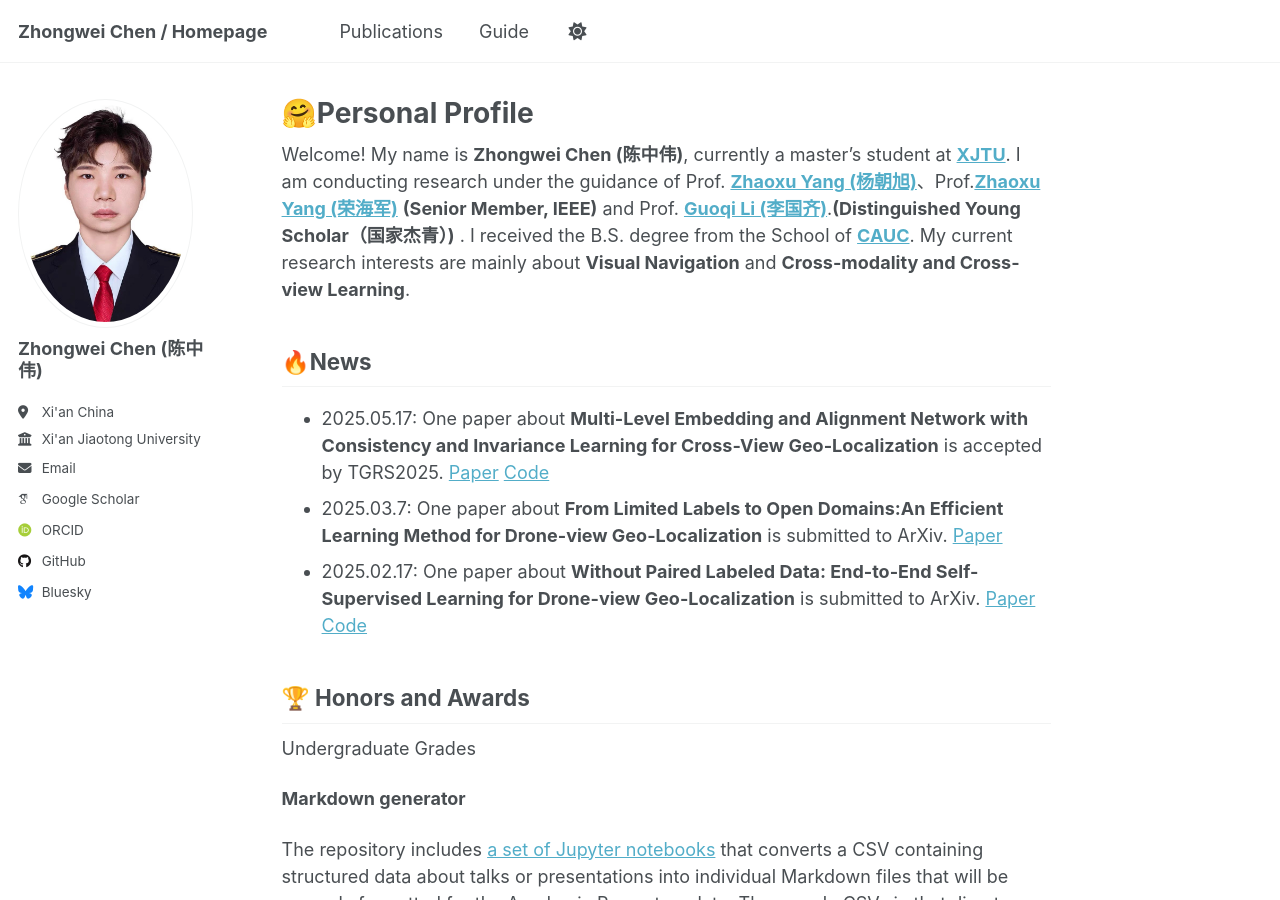
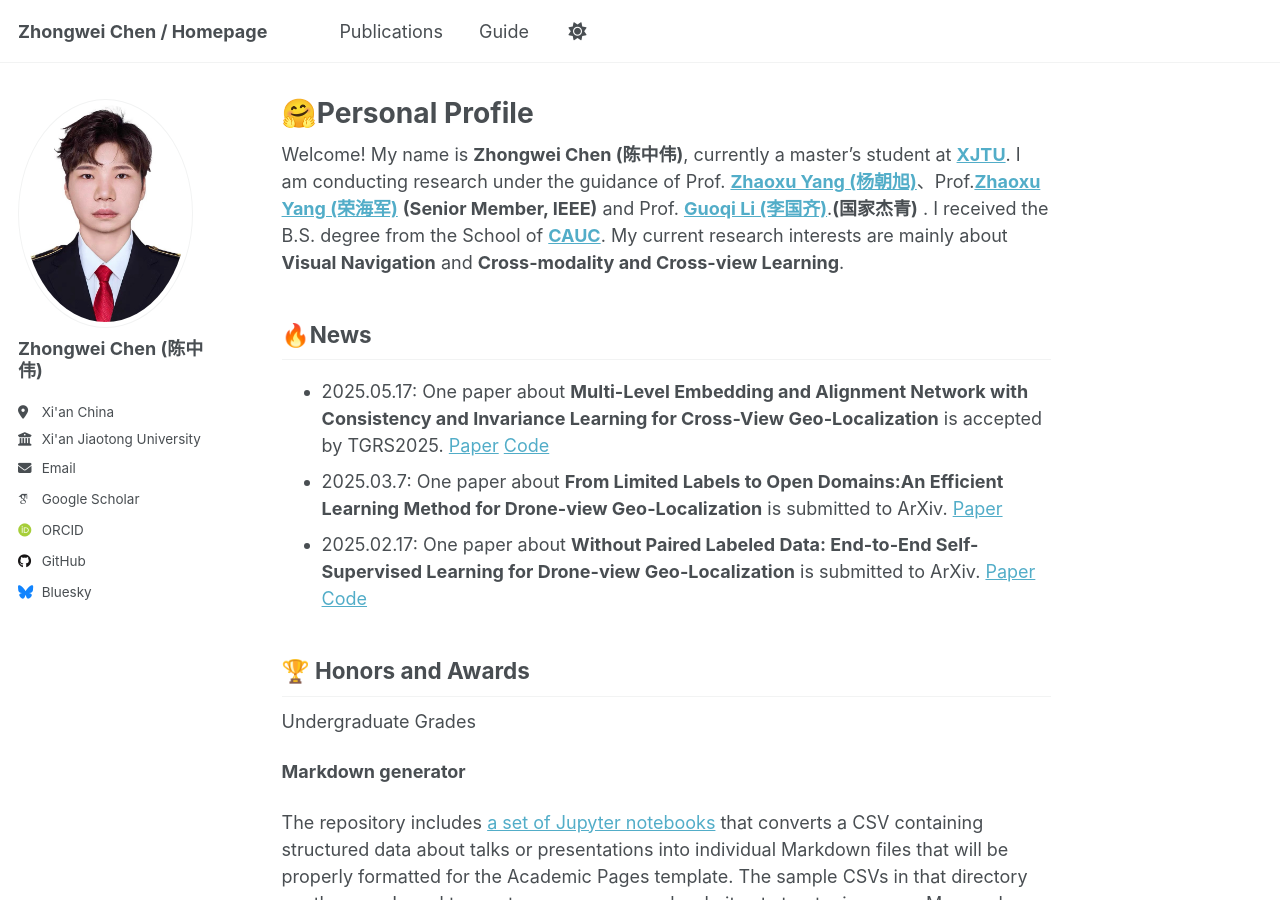
Before and after one commit to ISChenawei/ISChenawei.github.io, a Jekyll site: the page built from _pages/about.md, in a window 1280 px wide and 900 px high. Built offline with Jekyll 4.4.1, drawn with Linux system fonts in a browser that asks for light colours; some web fonts are replaced; a script that is not in the unit is left out.

Commit message:
Update about.md

```diff
--- a/_pages/about.md
+++ b/_pages/about.md
@@ -8,7 +8,7 @@ redirect_from:
 ---
 
 Welcome! My name is **Zhongwei Chen (陈中伟)**, currently a master's student at [**XJTU**](http://www.xjtu.edu.cn/).
-I am conducting research under the guidance of Prof. [**Zhaoxu Yang (杨朝旭)**](https://scholar.google.com/citations?user=t2JLE8EAAAAJ&hl=zh-CN)、Prof.[**Zhaoxu Yang (荣海军)**](https://scholar.google.com/citations?user=t2JLE8EAAAAJ&hl=zh-CN) **(Senior Member, IEEE)** and Prof. [**Guoqi Li (李国齐)**](https://scholar.google.com/citations?user=qCfE--MAAAAJ&hl=zh-CN).**(Distinguished Young Scholar（国家杰青）)** . I received the B.S. degree from the School of [**CAUC**](https://www.cauc.edu.cn/zhv5/). My current research interests are mainly about **Visual Navigation** and **Cross-modality and Cross-view Learning**.
+I am conducting research under the guidance of Prof. [**Zhaoxu Yang (杨朝旭)**](https://scholar.google.com/citations?user=t2JLE8EAAAAJ&hl=zh-CN)、Prof.[**Zhaoxu Yang (荣海军)**](https://scholar.google.com/citations?user=t2JLE8EAAAAJ&hl=zh-CN) **(Senior Member, IEEE)** and Prof. [**Guoqi Li (李国齐)**](https://scholar.google.com/citations?user=qCfE--MAAAAJ&hl=zh-CN).**(国家杰青)** . I received the B.S. degree from the School of [**CAUC**](https://www.cauc.edu.cn/zhv5/). My current research interests are mainly about **Visual Navigation** and **Cross-modality and Cross-view Learning**.
 
 🔥News
 ------
```
